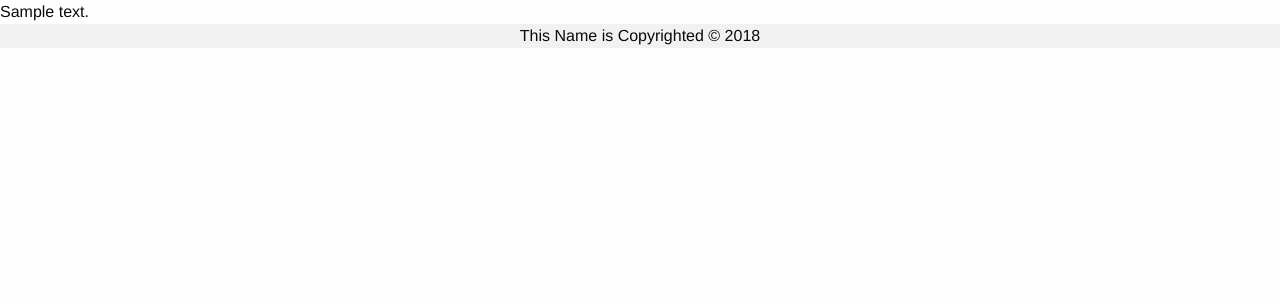
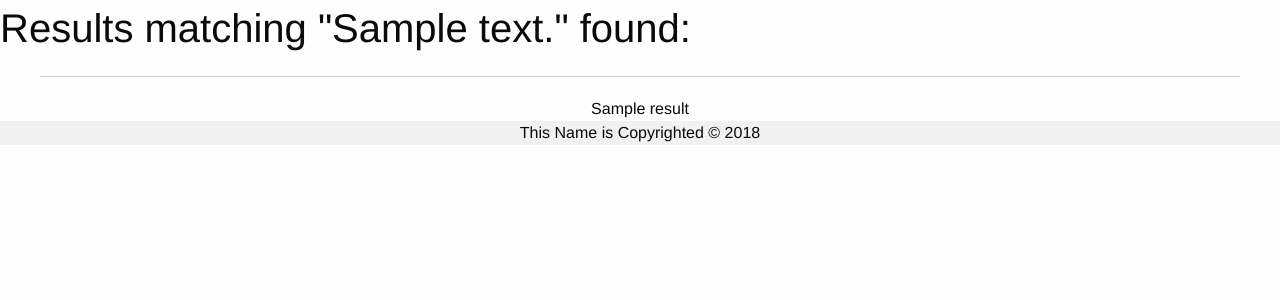
Before and after one commit to kkhan01/This_Name_is_Copyrighted-Brain_Battles, a Flask app: template templates/search.html in a window 1280 px wide. Shown: the part 94-394 px from the top of the page. Run offline with Flask 2, Linux system fonts and the light colour scheme; the template is opened without the code that fills it: most values are stand-ins (such as "Sample title", 1, 10 or a date in 2020); some libraries are stand-ins or nearby versions.

Commit message:
searching!

```diff
--- a/app.py
+++ b/app.py
@@ -127,7 +127,9 @@ def home():
 
 @app.route('/search', methods=['POST', 'GET'])
 def search():
-    return render_template('search.html', s_text = request.form['searchtext'])
+    # REPLACE ARRAY W/ LEGIT DATABASE RESULTS LATER!!!
+    array = [5, "girl", 2, "horse", 21]
+    return render_template('search.html', s_text = request.form['searchtext'], results = array)
 
 @app.route('/simon')
 def simon():
--- a/templates/search.html
+++ b/templates/search.html
@@ -6,6 +6,10 @@ Search Results
 
 {% block c_content %}
 
-{{s_text}}
+<h2>Results matching "{{s_text}}" found:</h2>
+<hr>
+{% for i in results %}
+<center>{{i}}</center>
+{% endfor %}
 
 {% endblock %}
```
Also changed, not shown: devlog.txt (+5 -2 lines).
